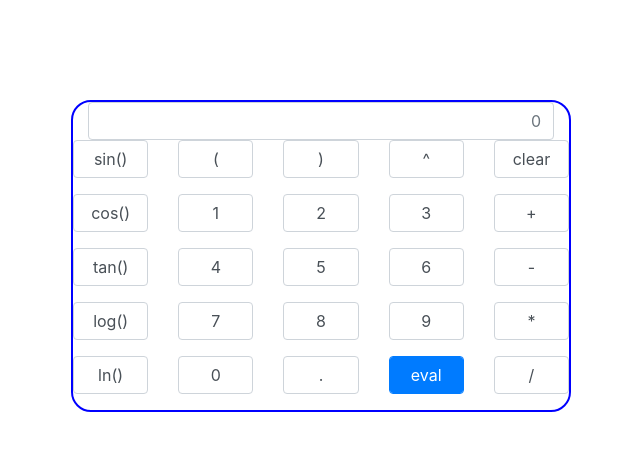
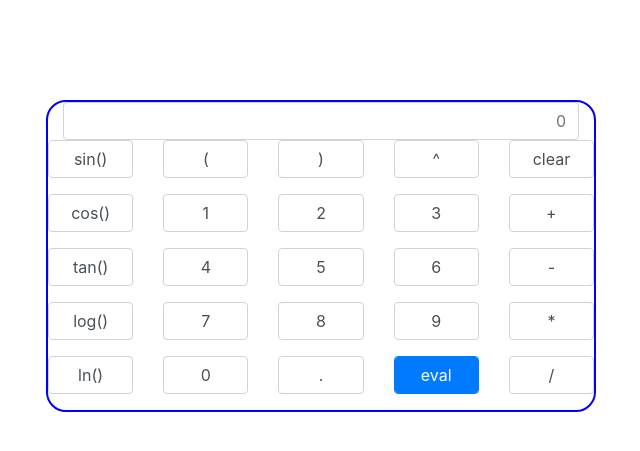
Before and after one commit to seantowne/cst-336-hw-2-calculator, a PHP site: page / in a window 1280 px wide. Shown: the top 451 px of the page, without its empty margins (319-959 px from the left). Run offline with PHP 8.4, Linux system fonts and the light colour scheme; some libraries are stand-ins or nearby versions.

Commit message:
AutomatedCommitAndPush

```diff
--- a/css/style.css
+++ b/css/style.css
@@ -1,7 +1,7 @@
 
 #mainContent{
     display: block;
-    width: 500px;
+    width: 550px;
     margin: auto;
     margin-top: 100px;
     border: 2px solid blue;
```
